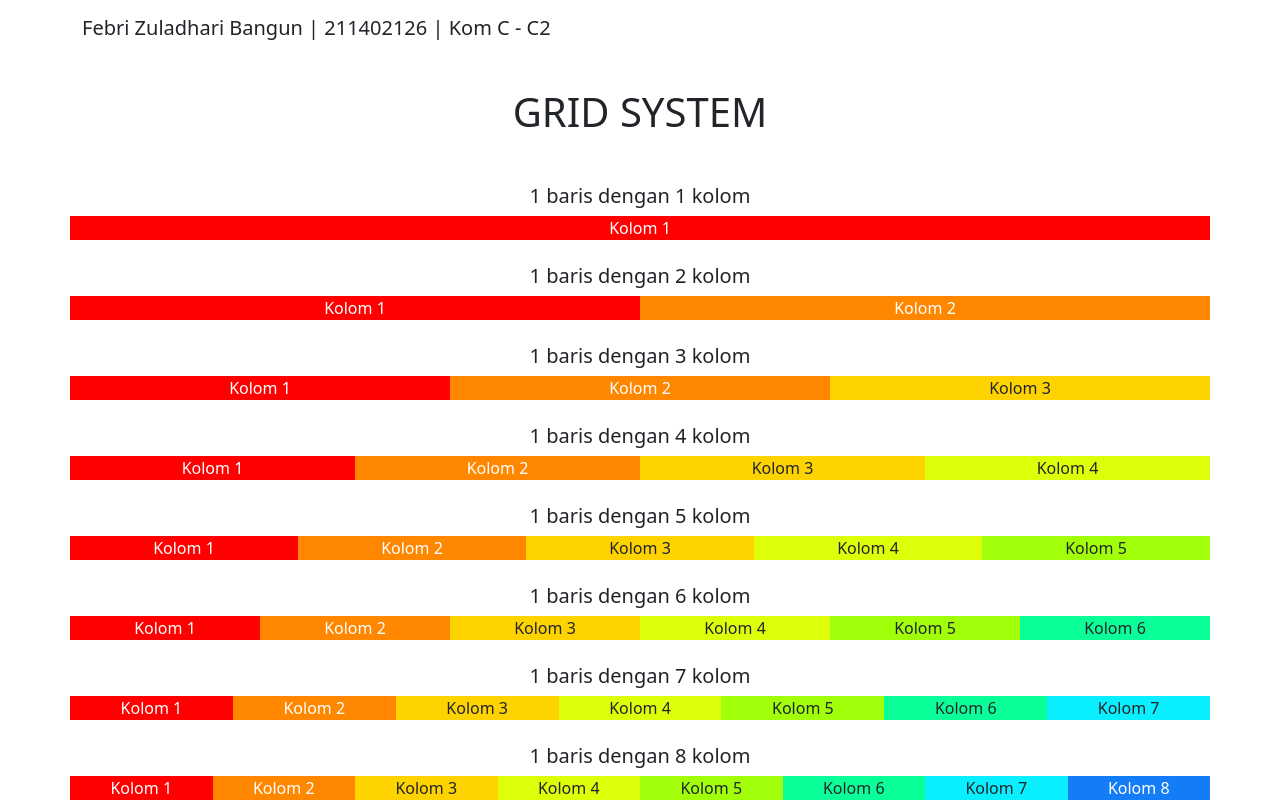
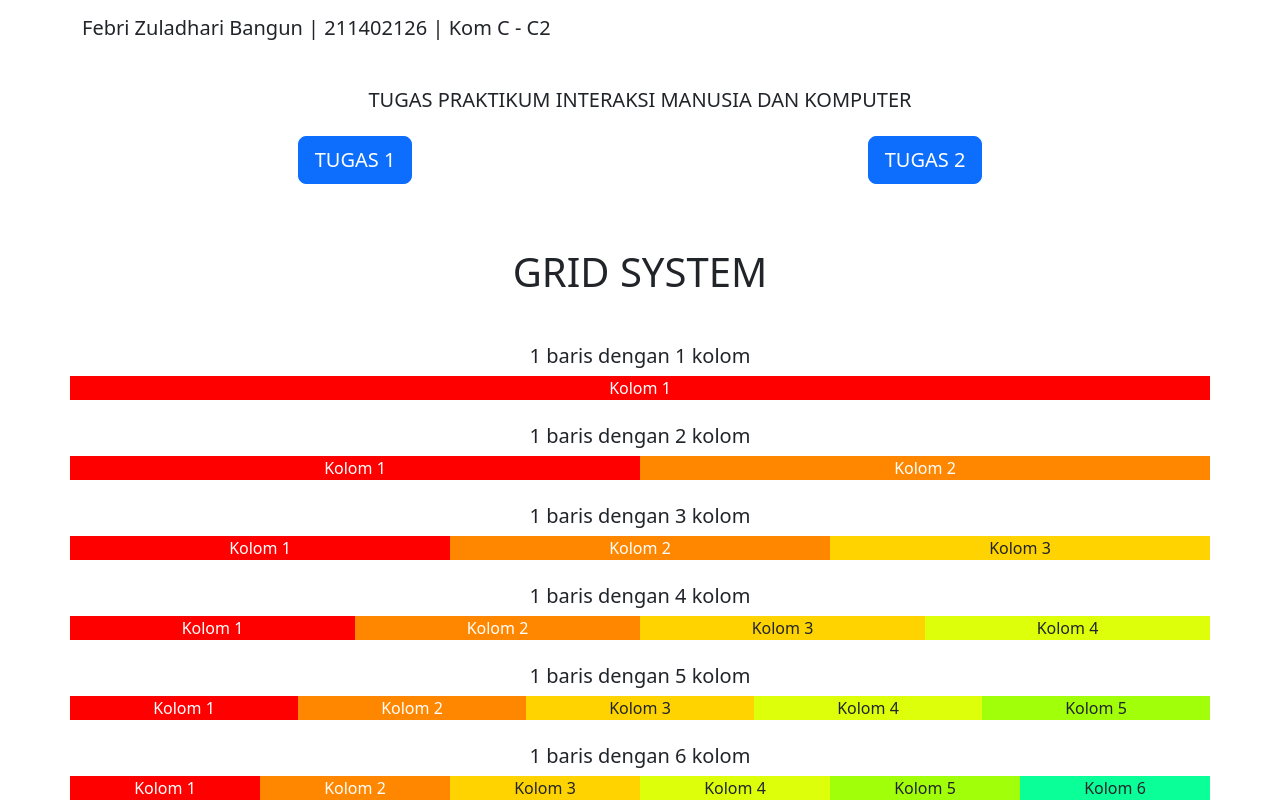
Before and after one commit to febrizuladhari/febrizuladhari.github.io, a plain HTML site: page index.html in a window 1280 px wide. Shown: the top 803 px of the page. Drawn offline with nearby package versions, Linux system fonts and the light colour scheme.

Commit message:
link tugas

```diff
--- a/index.html
+++ b/index.html
@@ -11,6 +11,17 @@
 
     <div class="container text-center">
         <h5 class="my-3 text-start">Febri Zuladhari Bangun | 211402126 | Kom C - C2</h5>
+
+        <div class="row my-5">
+            <h5>TUGAS PRAKTIKUM INTERAKSI MANUSIA DAN KOMPUTER</h5>
+            <div class="col my-3">
+                <a href="https://febrizuladhari.github.io/"><button type="button" class="btn btn-primary btn-lg"> TUGAS 1</button></a>
+            </div>
+            <div class="col my-3">
+                <a href="https://febrizuladhari.github.io/tugas2"><button type="button" class="btn btn-primary btn-lg"> TUGAS 2</button></a>
+            </div>
+        </div>
+
         <h1 class="my-5">GRID SYSTEM</h1>
 
         <div class="row my-4">
```
